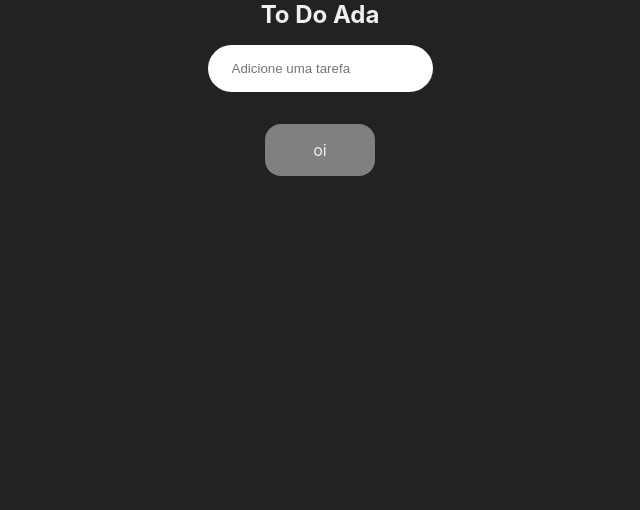
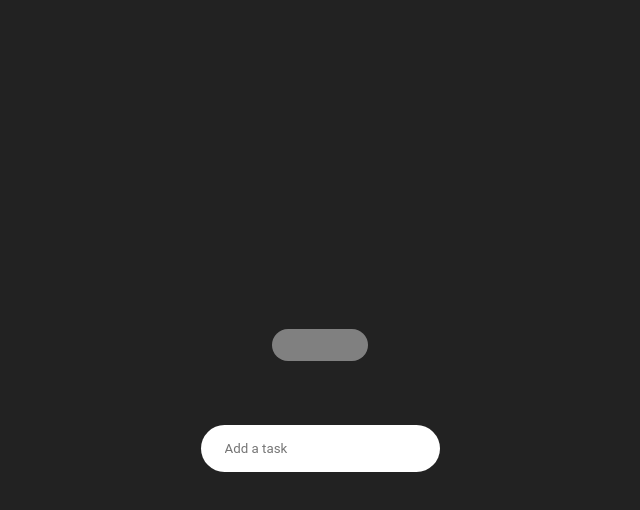
Before and after one commit to Nycollaspontes/React-02, a React (Create React App) app: page / in a window 1280 px wide. Shown: the top 510 px of the page, without its empty margins (320-960 px from the left). Built offline with nearby package versions, Linux system fonts and the light colour scheme.

Commit message:
Exercicio 2 resolvido

```diff
--- a/src/App.tsx
+++ b/src/App.tsx
@@ -1,17 +1,19 @@
 import { useState } from 'react';
 import './App.css';
 import CounterButton from './components/CounterButton/CounterButton';
-import { GlobalStyle } from './styles';
+import { AppLayoutContainer, GlobalStyle } from './styles';
 import ListView from './components/ListView/ListView';
 
 
 function App() {
-  const [ArrayNumbers , SetArrayNumbers] = useState([ 1, 2, 3, 4, 5, 6, 7, 8, 9, 10])
+  const [ArrayNumbers, SetArrayNumbers] = useState([1, 2, 3, 4, 5, 6, 7, 8, 9, 10])
 
   return (
     <>
       <GlobalStyle />
-      <ListView  />
+      <AppLayoutContainer>
+        <ListView />
+      </AppLayoutContainer>
     </>
   )
 }
--- a/src/components/Checkbox/Checkbox.styles.ts
+++ b/src/components/Checkbox/Checkbox.styles.ts
@@ -8,7 +8,7 @@ export const Container = styled.div`
 `;
 
 export const HiddenCheckbox = styled.input`
-  border: none;
+  border: 0;
   clip: rect(0 0 0 0);
   clip-path: inset(50%);
   height: 1px;
@@ -21,11 +21,11 @@ export const HiddenCheckbox = styled.input`
 `;
 
 export const StyledCheckbox = styled.div<CheckboxProps>`
-display : inline-block;
-width: 1.5rem;
-height: 1.5rem;
-background: ${(props) => (props.checked ? colors.primary : "none")};
-border: 3px solid ${"green"};
-border-radius: 1.5rem;
-transition: all 0.2;
+  display: inline-block;
+  width: 25px;
+  height: 25px;
+  background: ${(props) => (props.checked ? colors.primary : "none")};
+  border: 3px solid ${colors.primary};
+  border-radius: 25px;
+  transition: all 100ms;
 `;
--- a/src/components/Checkbox/Checkbox.tsx
+++ b/src/components/Checkbox/Checkbox.tsx
@@ -1,7 +1,10 @@
 import { Container, HiddenCheckbox, StyledCheckbox } from "./Checkbox.styles"
 import { ComponentCheckboxProps } from "./Checkbox.types"
+import { useState } from "react"
 
 export const Checkbox = ({ checked, ...props }: ComponentCheckboxProps) => {
+
+
   return (
     <Container>
       <HiddenCheckbox {...props} type="checkbox" />
--- a/src/components/ListView/ListView.styles.ts
+++ b/src/components/ListView/ListView.styles.ts
@@ -19,10 +19,12 @@ export const ToDoListContainer = styled.div`
 `;
 
 export const ToDoItem = styled.div`
-  background-color: white;
+  background-color: grey;
   padding: 0.5rem 0rem;
   align-items: center;
   font-size: 1.2rem;
+  color: black;
+  display: flex;
 `;
 
 export const Input = styled.input`
--- a/src/components/ListView/ListView.tsx
+++ b/src/components/ListView/ListView.tsx
@@ -2,29 +2,67 @@ import './ListView.styles'
 import { Container, Input, ToDoListContainer } from './ListView.styles';
 import Spacer from '../Spacer';
 import { Itask } from './ListView.types';
-import { useState } from 'react';
+import { ChangeEvent, useState, KeyboardEvent } from 'react';
 import { nanoid } from 'nanoid';
+import { ToDoItem } from './ListView.styles';
+import Checkbox from '../Checkbox/Checkbox';
 
 
 
 const ListView = () => {
-  const [Tasks, SetTasks] = useState<Itask[]>([])
-  const [newTaskLabel , setNewTaskLabel] = useState("")
+  const [tasks, setTasks] = useState<Itask[]>([])
+  const [newTaskLabel, setNewTaskLabel] = useState("")
+  const handleNewTaskLabelChange = (event: ChangeEvent<HTMLInputElement>) => {
+    setNewTaskLabel(event.target.value)
+  }
+  const addTask = (label: string) => {
+    const id = nanoid()
+    setTasks((tasks) => [...tasks, { id, label: label, isComplete: false }])
+  }
+  const updateTaskCompletion = (taskId: string, isComplete: boolean) => {
+    setTasks((tasks) =>
+      tasks.map((task) => {
+        if (task.id === taskId) return { ...task, isComplete };
+        return task;
+      })
+    );
+  };
+  const handleTaskCompleteChange = (task: Itask) => (event: ChangeEvent<HTMLInputElement>) => {
+    updateTaskCompletion(task.id, event.target.checked);
+  };
+  const handleNewTaskKeyPress = (event: KeyboardEvent<HTMLInputElement>) => {
+    if (event.key === "Enter" && newTaskLabel !== "") {
+      addTask(newTaskLabel);
+      setNewTaskLabel("");
+    }
+  };
 
 
   return (
     <Container>
-      <h2>To Do Ada</h2>
-      <Spacer height={1} />
-      <Input placeholder='Adicione uma tarefa'
-      value={newTaskLabel}
-       />
-      <Spacer height={2}/>
       <ToDoListContainer>
-      oi
+        {tasks.map((task) => (
+          <ToDoItem key={task.id}>
+            <Checkbox
+              key={task.id}
+              checked={task.isComplete}
+              onChange={handleTaskCompleteChange(task)}
+            />
+            <Spacer width={2} />
+            {task.label}
+            <Spacer flex={1} />
+          </ToDoItem>
+        ))}
       </ToDoListContainer>
+      <Spacer height={4} />
+      <Input
+        placeholder="Add a task"
+        value={newTaskLabel}
+        onChange={handleNewTaskLabelChange}
+        onKeyPress={handleNewTaskKeyPress}
+      />
     </Container>
-  )
-}
+  );
+};
 
 export default ListView;
--- a/src/styles.ts
+++ b/src/styles.ts
@@ -3,16 +3,26 @@ import styled from "styled-components";
 
 export const GlobalStyle = createGlobalStyle`
 *{
-  box-sizing: border-box;
-  padding: 0;
-  margin:0 auto;
-  color:#F0f0f0;
-  max-width: 1280px;
+ box-sizing: border-box;
 }
 body {
-  background : #222;
-}`;
+  background:#222;
+  color: #fff;
+}
+body , input {
+  font-family: "Roboto", sans-serif;
+}
+
+`;
+export const AppLayoutContainer = styled.div`
+  display: flex;
+  flex-direction: column;
+  justify-content: center;
+  align-items: center;
+  padding: 3 rem;
+  min-height: 100vh;
+`;
 
 export const colors = {
-  primary: "#FFC93F",
+  primary: "#90ee90",
 };
```
